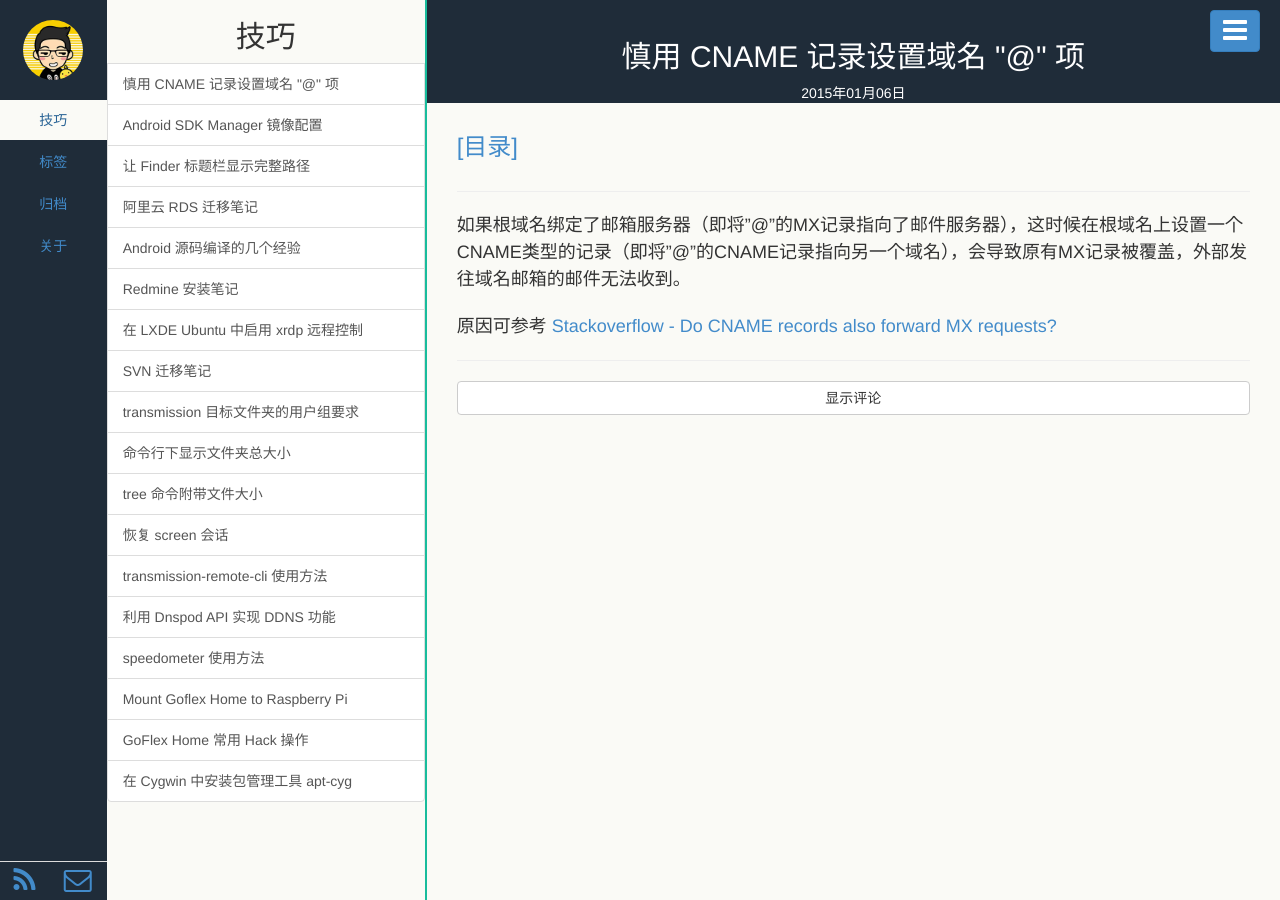
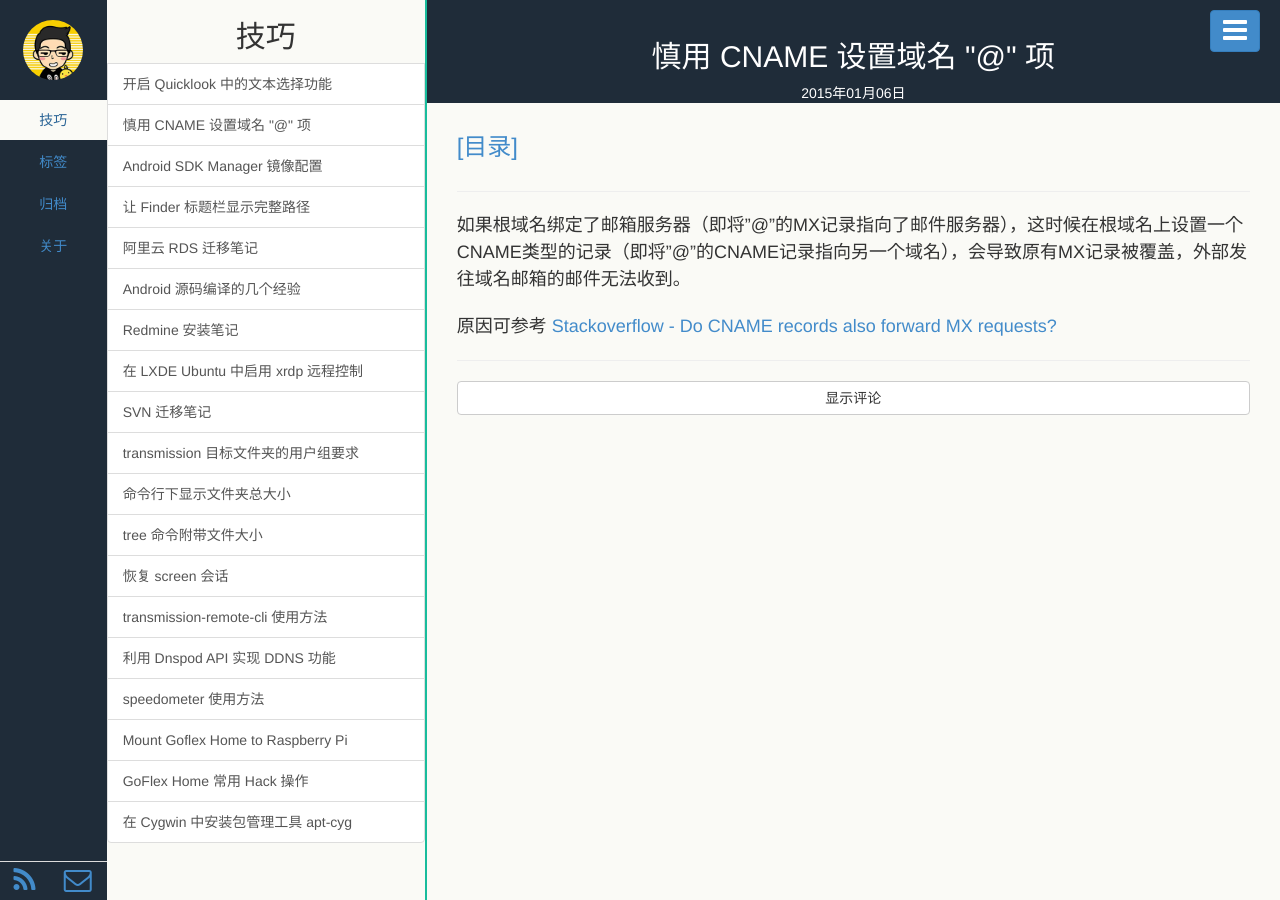
Before and after one commit to iskl/iskl.github.com, a Jekyll site: the page built from _posts/2015-01-06-deal-with-cname-carefully.md, in a window 1280 px wide. Built offline with Jekyll 4.4.1, drawn with Linux system fonts in a browser that asks for light colours.

Commit message:
20150107214344
20150107214347

```diff
--- a/_posts/2015-01-06-deal-with-cname-carefully.md
+++ b/_posts/2015-01-06-deal-with-cname-carefully.md
@@ -1,9 +1,9 @@
 ---
 layout: post
-title: 慎用 CNAME 记录设置域名 "@" 项
+title: 慎用 CNAME 设置域名 "@" 项
 category: 技巧
 tags: [域名]
-description: 慎用 CNAME 记录设置域名 "@" 项
+description: 慎用 CNAME 设置域名 "@" 项
 ---
 
 如果根域名绑定了邮箱服务器（即将"@"的MX记录指向了邮件服务器），这时候在根域名上设置一个CNAME类型的记录（即将"@"的CNAME记录指向另一个域名），会导致原有MX记录被覆盖，外部发往域名邮箱的邮件无法收到。
--- /dev/null
+++ b/_posts/2015-01-07-turn-on-text-selection-in-quicklook.md
@@ -0,0 +1,15 @@
+---
+layout: post
+title: 开启 Quicklook 中的文本选择功能
+category: 技巧
+tags: [Quicklook, MacOSX]
+description: 开启Quicklook中的文本选择功能
+---
+
+终端运行
+
+	defaults write com.apple.finder QLEnableTextSelection -bool true
+
+然后重启Finder
+
+	killall Finder
```
